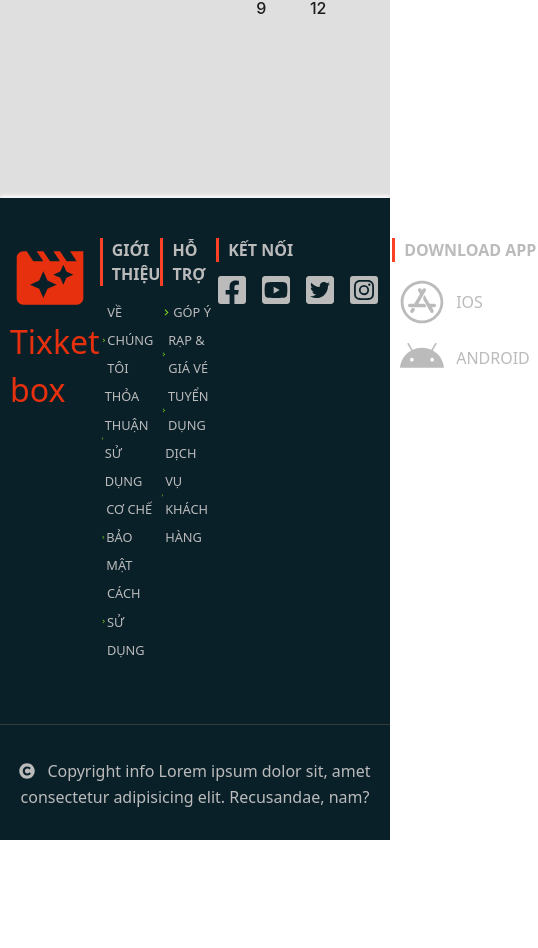
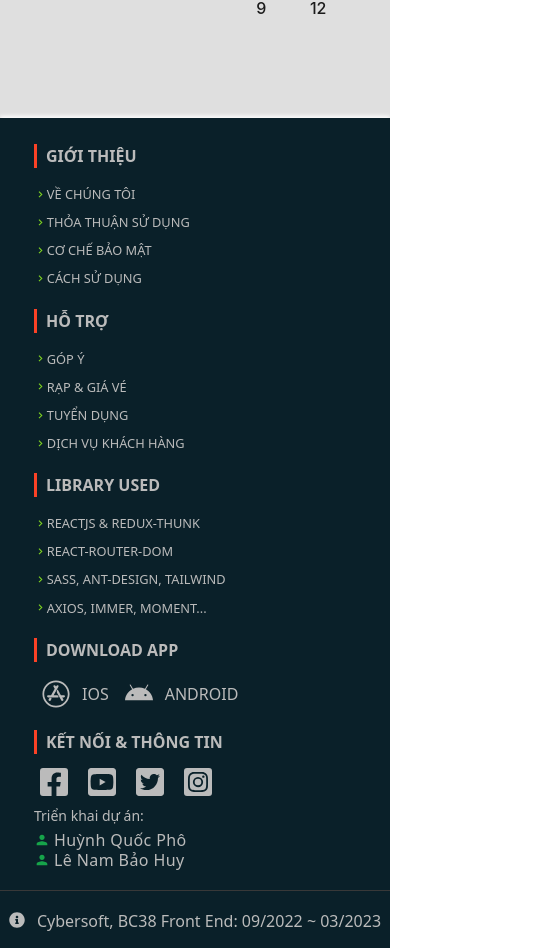
Before and after one commit to quochuynh-xy/CapstoneReactJS_BC38_Pho_Huy, a React (Create React App) app: page / in a window 390 px wide. Shown: the part 1785-2733 px from the top of the page, 538 px wide, since content can reach past the window. Before the commit the page ends 2625 px from the top, so only its background shows below. Built offline with nearby package versions, Linux system fonts and the light colour scheme; no server answers.

Commit message:
Thay đổi và responsive footer

```diff
--- a/src/components/Footer.jsx
+++ b/src/components/Footer.jsx
@@ -1,4 +1,4 @@
-import { MdMovieFilter, MdKeyboardArrowRight } from "react-icons/md";
+import { MdPerson, MdKeyboardArrowRight } from "react-icons/md";
 import {
   FaFacebookSquare,
   FaYoutubeSquare,
@@ -6,18 +6,15 @@ import {
   FaInstagramSquare,
   FaAppStore,
   FaAndroid,
-  FaCopyright,
+  FaInfoCircle,
 } from "react-icons/fa";
+import "./sass/footer.scss";
 import { NavLink } from "react-router-dom";
 function Footer() {
   return (
     <footer className="footer">
-      <div className="container mx-auto flex footer__top">
-        <div className="basis-1/5 col flex flex-col items-start">
-          <MdMovieFilter className="logo" />
-          <h2 className="name">Tixket box</h2>
-        </div>
-        <div className="basis-1/5 col uppercase">
+      <div className="footer__top container mx-auto flex flex-wrap">
+        <div className="basis-full px-6 pt-4 sm:basis-6/12 md:px-0 lg:basis-1/5 col uppercase">
           <h3 className="relative">Giới thiệu</h3>
           <div className="col-content">
             <ul>
@@ -48,7 +45,7 @@ function Footer() {
             </ul>
           </div>
         </div>
-        <div className="basis-1/5 col uppercase">
+        <div className="basis-full px-6 pt-4 sm:basis-6/12 md:px-0 lg:basis-1/5 col uppercase">
           <h3 className="relative">Hỗ trợ</h3>
           <div className="col-content">
             <ul>
@@ -79,41 +76,78 @@ function Footer() {
             </ul>
           </div>
         </div>
-        <div className="basis-1/5 col uppercase">
-          <h3 className="relative">Kết nối</h3>
-          <div className="social">
-            <a className="social__item" href="#url">
+        <div className="basis-full px-6 pt-4 sm:basis-6/12 md:px-0 lg:basis-1/5 col uppercase">
+          <h3 className="relative">Library used</h3>
+          <div className="col-content">
+            <ul>
+              <li>
+                <NavLink>
+                  <MdKeyboardArrowRight className="inline-block align-middle" />
+                  ReactJS & redux-thunk
+                </NavLink>
+              </li>
+              <li>
+                <NavLink>
+                  <MdKeyboardArrowRight className="inline-block align-middle" />
+                  React-router-dom
+                </NavLink>
+              </li>
+              <li>
+                <NavLink>
+                  <MdKeyboardArrowRight className="inline-block align-middle" />
+                  Sass, ANT-DESIGN, Tailwind
+                </NavLink>
+              </li>
+              <li>
+                <NavLink>
+                  <MdKeyboardArrowRight className="inline-block align-middle" />
+                  Axios, immer, moment...
+                </NavLink>
+              </li>
+            </ul>
+          </div>
+        </div>
+        <div className="basis-full px-6 pt-4 sm:basis-6/12 md:px-0 lg:basis-1/5 col uppercase">
+          <h3 className="relative">Download app</h3>
+          <div className="mobile-app">
+            <a className="app__item" href="#url">
+              <FaAppStore className="inline pr-3" /> <span>IOS</span>
+            </a>
+            <a className="app__item" href="#url">
+              <FaAndroid className="inline pr-3" /> <span>Android</span>
+            </a>
+          </div>
+        </div>
+        <div className="basis-full px-6 pt-4 sm:basis-6/12 md:px-0 lg:basis-1/5 col uppercase">
+          <h3 className="relative">Kết nối & thông tin</h3>
+          <div className="social flex">
+            <a className="social__item mx-1" href="#url">
               <FaFacebookSquare />
             </a>
-            <a className="social__item" href="#url">
+            <a className="social__item mx-1" href="#url">
               <FaYoutubeSquare />
             </a>
-            <a className="social__item" href="#url">
+            <a className="social__item mx-1" href="#url">
               <FaTwitterSquare />
             </a>
-            <a className="social__item" href="#url">
+            <a className="social__item mx-1" href="#url">
               <FaInstagramSquare />
             </a>
           </div>
-        </div>
-        <div className="basis-1/5 col uppercase">
-          <h3 className="relative">Download app</h3>
-          <div className="mobile-app">
-            <a className="app__item" href="#url">
-              <FaAppStore className="inline pr-3"/> <span>IOS</span>
-            </a>
-            <a className="app__item" href="#url">
-              <FaAndroid className="inline pr-3"/> <span>Android</span>
-            </a>
+          <div className="members">
+            <h4 className="normal-case text-sm pb-1 pt-2">Triển khai dự án:</h4>
+            <ul className="capitalize text-xs">
+              <li className="leading-5 flex items-center tracking-wide"><MdPerson className="inline-block mr-1 text-green-600" /> Huỳnh Quốc Phô</li>
+              <li className="leading-5 flex items-center tracking-wide"><MdPerson className="inline-block mr-1 text-green-600" /> Lê Nam Bảo Huy</li>
+            </ul>
           </div>
         </div>
       </div>
       <div className="footer__bot text-center">
         <p>
-          <FaCopyright className="inline-block mr-3 align-middle" />
+          <FaInfoCircle className="inline-block mr-3 align-middle" />
           <span className="align-middle">
-            Copyright info Lorem ipsum dolor sit, amet consectetur adipisicing
-            elit. Recusandae, nam?
+            Cybersoft, BC38 Front End: 09/2022 ~ 03/2023
           </span>
         </p>
       </div>
--- /dev/null
+++ b/src/components/sass/footer.scss
@@ -0,0 +1,95 @@
+@import "../../sass/const.scss";
+footer.footer {
+  background-color: $bg-dark-1;
+  box-shadow: 0 -2px 4px #fff;
+  padding-top: 40px;
+  margin-top: 80px;
+  color: $cl-grey-4;
+  .footer__top {
+    padding-bottom: 60px;
+    .col {
+      h3 {
+        padding-left: 12px;
+        margin-bottom: 12px;
+        font-weight: bold;
+        &::before {
+          content: "";
+          position: absolute;
+          top: 0;
+          height: 100%;
+          left: 0;
+          width: 3px;
+          background-color: $cl-red-2;
+        }
+      }
+      .col-content {
+        ul {
+          li {
+            line-height: 2.2;
+            a {
+              font-size: 0.8rem;
+              transition: 0.3s;
+              display: flex;
+              align-items: center;
+              &:hover {
+                color: $cl-primary;
+              }
+              svg {
+                color: $cl-green-2;
+              }
+            }
+          }
+        }
+      }
+      .social {
+        display: flex;
+        .social__item {
+          font-size: 2rem;
+          margin-right: 12px;
+          transition: 0.3s;
+          &:hover {
+            color: $cl-primary;
+          }
+        }
+      }
+      .mobile-app {
+        display: flex;
+        justify-content: flex-start;
+        flex-direction: column;
+        .app__item {
+          font-size: 3.5rem;
+          margin-left: 8px;
+          margin-right: 8px;
+          display: flex;
+          align-items: center;
+          transition: 0.3s;
+          &:hover {
+            color: $cl-primary;
+          }
+        }
+        @media screen and (max-width: 768px) {
+          flex-direction: row;
+          .app__item {
+            font-size: 2.5rem;
+          }
+        }
+      }
+    }
+  }
+  .footer__bot {
+    border-top: 1px solid $cl-grey-1;
+    padding: 16px 0;
+    font-size: 1.1rem;
+  }
+  @media screen and (max-width: 1024px) {
+    margin-top: 0px;
+    padding-top: 10px;
+    .footer__top {
+        padding-bottom: 20px;
+    }
+    .footer__bot {
+        padding: 16px 0;
+        font-size: 14px;
+    }
+  }
+}
```
